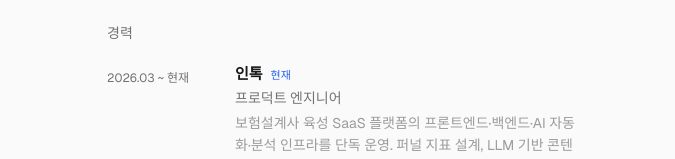
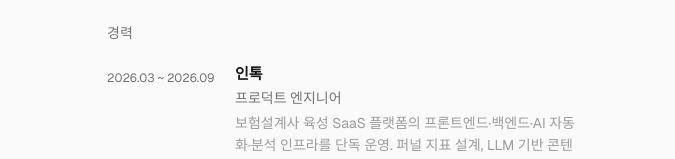
Before and after one commit to shionpark/shion-blog, a Next.js app: page /about in a window 1280 px wide. Shown: the part 422-581 px from the top of the page, without its empty margins (297-972 px from the left). Built offline with nearby package versions, Linux system fonts and the light colour scheme.

Commit message:
docs: 인톡 퇴사 반영 (경력·프로젝트 기간을 2026.09까지로 수정)

```diff
--- a/content/projects/intalk-care.md
+++ b/content/projects/intalk-care.md
@@ -2,7 +2,7 @@
 title: "인톡 케어"
 description: "보험 설계사 매칭 플랫폼. 양면 마켓플레이스의 공급 측 전체를 설계·구현했습니다."
 role: "프로덕트 엔지니어"
-period: "2026.06 ~ 현재"
+period: "2026.06 ~ 2026.09"
 stack: ["React", "Express", "Prisma", "PostgreSQL", "Socket.IO", "AWS EC2", "CloudFront"]
 url: "https://intalkcare.com"
 published: true
--- a/content/projects/intalk-partners.md
+++ b/content/projects/intalk-partners.md
@@ -2,7 +2,7 @@
 title: "인톡 파트너스 2.0"
 description: "보험설계사 육성 SaaS 플랫폼. 퍼널 지표 설계, LLM 기반 콘텐츠 자동화, 보험 조회 마이크로서비스를 단독 구축했습니다."
 role: "프로덕트 엔지니어"
-period: "2026.03 ~ 현재"
+period: "2026.03 ~ 2026.09"
 stack: ["Next.js", "React", "NestJS", "PostgreSQL", "Redis", "Claude API"]
 url: "https://www.intalkpartners.com"
 published: true
--- a/src/components/career-timeline.tsx
+++ b/src/components/career-timeline.tsx
@@ -10,10 +10,10 @@ const CAREER: CareerEntry[] = [
   {
     company: "인톡",
     role: "프로덕트 엔지니어",
-    period: "2026.03 ~ 현재",
+    period: "2026.03 ~ 2026.09",
     description:
       "보험설계사 육성 SaaS 플랫폼의 프론트엔드·백엔드·AI 자동화·분석 인프라를 단독 운영. 퍼널 지표 설계, LLM 기반 콘텐츠 자동화, 보험 조회 마이크로서비스 구축.",
-    isCurrent: true,
+    isCurrent: false,
   },
   {
     company: "비더라이트 컴퍼니",
```
